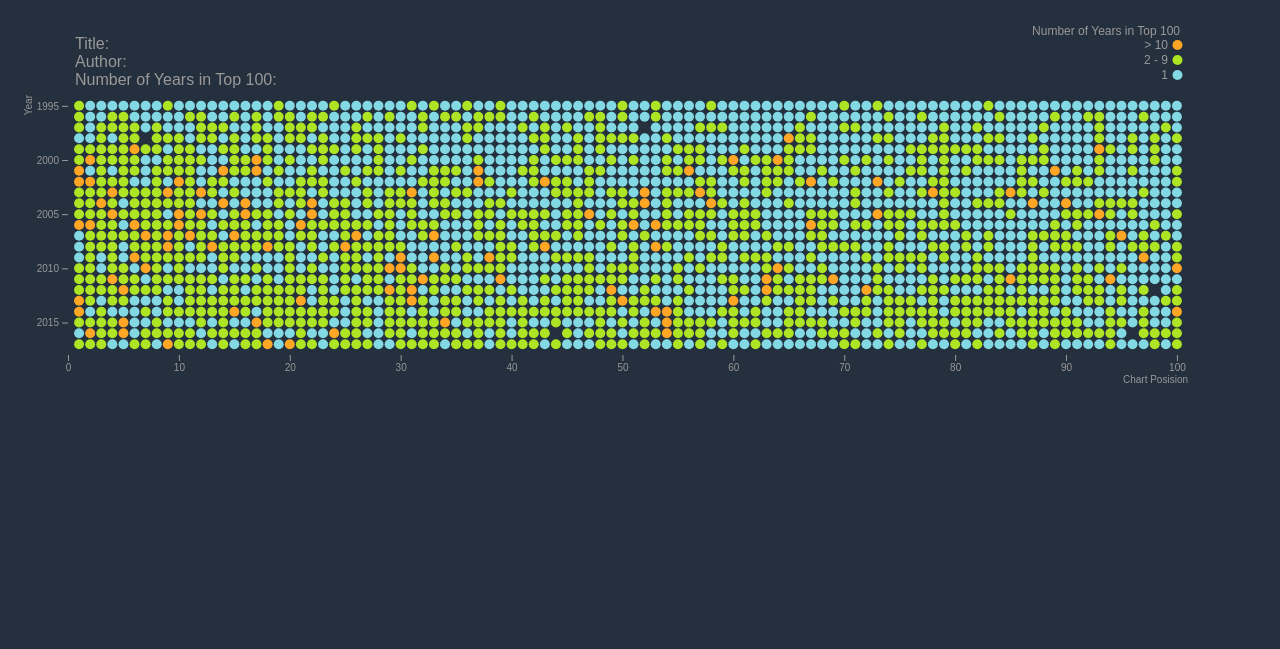
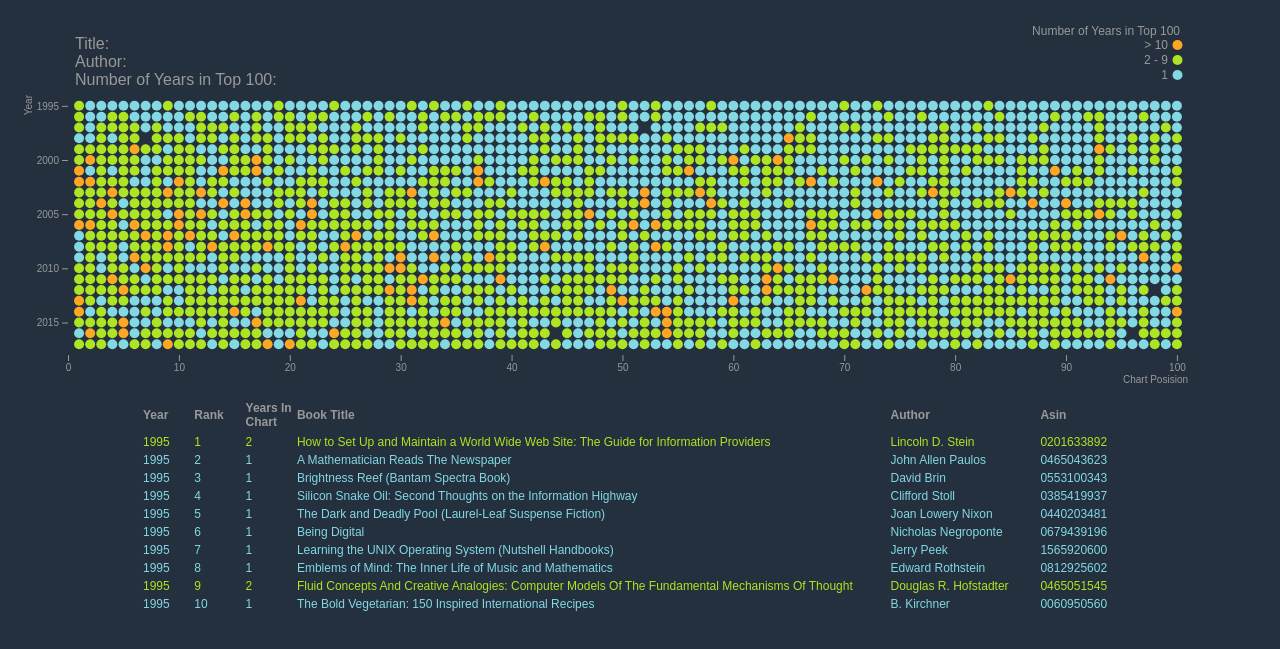
Before and after one commit to Zhenmao/amazon-best-selling-books, a plain HTML site: page index.html in a window 1280 px wide. Shown: the part 65-714 px from the top of the page. Drawn offline with Linux system fonts and the light colour scheme.

Commit message:
feat: Add table

```diff
--- a/css/style.css
+++ b/css/style.css
@@ -42,3 +42,24 @@ h1 {
 	font-weight: bold;
 	color: white;
 }
+
+/*Table*/
+#table {
+	position: relative;
+}
+
+table {
+	width: 1000px;
+	margin-left: auto;
+	margin-right: auto;
+	cursor: default;
+}
+
+table th {
+	text-align: left;
+}
+
+#table-body {
+	overflow: auto;
+	height: 180px;
+}
--- a/index.html
+++ b/index.html
@@ -27,6 +27,9 @@
 	<!-- Chart -->
 	<div id="chart"></div>
 
+	<!-- Table -->
+	<div id="table"></div>
+
 	<script src="js/index.js"></script>
 </body>
 </html>
--- a/js/index.js
+++ b/js/index.js
@@ -31,12 +31,12 @@ const numberOfTimesBooksdata = d3.nest()
 // Add number of times appearing on chart to original booksdata
 const dataCircles = join(numberOfTimesBooksdata, booksdata, "key", "asin", (booksdatum, numberOfTimesBooksdatum) => {
 	return {
-		asin: booksdatum.asin,
+		year: booksdatum.year,
+		rank: booksdatum.rank,
+		numberOfTimes: numberOfTimesBooksdatum.value,
 		title: booksdatum.title,
 		author: booksdatum.author,
-		year: booksdatum.year,
-		rank: booksdatum.rank,
-		numberOfTimes: numberOfTimesBooksdatum.value
+		asin: booksdatum.asin,
 	};
 });
 
@@ -239,20 +239,20 @@ svg.append("g")
 	.enter()
 	.append("path")
 		.attr("d", d => "M" + d.join("L") + "Z")
-		.on("mouseover", mouseover)
-		.on("mouseout", mouseout);
+		.on("mouseover", d => mouseover(d.data))
+		.on("mouseout", d => mouseout(d.data));
 
 function mouseover(d) {
 	// Dim all circles
 	d3.selectAll(".circle")
 			.style("opacity", 0.4);
 	// Highlight circles with the same asin as the hovered circle
-	const selectedCircles = d3.selectAll(`.circle-${d.data.asin}`)
+	const selectedCircles = d3.selectAll(`.circle-${d.asin}`)
 			.style("opacity", 1);
 	// Show the trend line
-	const selectedLine = d3.select(`#line-${d.data.asin}`)
+	const selectedLine = d3.select(`#line-${d.asin}`)
 			.style("opacity", 1);
-	showTooltip(d.data);
+	showTooltip(d);
 }
 
 function mouseout(d) {
@@ -260,7 +260,7 @@ function mouseout(d) {
 	d3.selectAll(".circle")
 			.style("opacity", 1);
 	// Hide the trend line
-	d3.select(`#line-${d.data.asin}`)
+	d3.select(`#line-${d.asin}`)
 			.style("opacity", 0);
 	hideTooltip();
 }
@@ -285,6 +285,58 @@ function hideTooltip() {
 }
 
 //////////////////////////////////////////////////////////////
+//////////////////////// Data table //////////////////////////
+//////////////////////////////////////////////////////////////
+
+// Table headers set up
+const headers = [
+		{ key: "year", display: "Year", width: "5%" },
+		{ key: "rank", display: "Rank", width: "5%" },
+		{ key: "numberOfTimes", display: "Years In Chart", width: "5%" },
+		{ key: "title", display: "Book Title", width: "60%" },
+		{ key: "author", display: "Author", width: "15%" },
+		{ key: "asin", display: "Asin", width: "10%" }
+	];
+
+// To enable position fixed header and scrollable body
+// Use separate tables for header and body
+
+const tableHeaders = d3.select("#table")
+	.append("div")
+		.attr("id", "table-headers")
+	.append("table")
+	.append("thead").append("tr")
+	.selectAll("th")
+	.data(headers)
+	.enter()
+	.append("th")
+		.text(d => d.display)
+		.style("width", d => d.width);
+
+const tableBody = d3.select("#table")
+	.append("div")
+		.attr("id", "table-body")
+	.append("table").append("tbody");
+
+const tableRows = tableBody
+	.selectAll("tr")
+	.data(dataCircles)
+	.enter()
+	.append("tr");
+
+tableRows
+		.style("color", row => colorScale(row.numberOfTimes))
+	.selectAll("td")
+	.data(row => headers.map(header => ({ "key": header.key, "value": row[header.key], "width": header.width })))
+	.enter()
+	.append("td")
+		.text(d => d.value)
+		.style("width", d => d.width);
+
+tableRows.on("mouseover", mouseover)
+		.on("mouseout", mouseout);
+
+//////////////////////////////////////////////////////////////
 ///////////////////// Helper functions ///////////////////////
 //////////////////////////////////////////////////////////////
 
```
